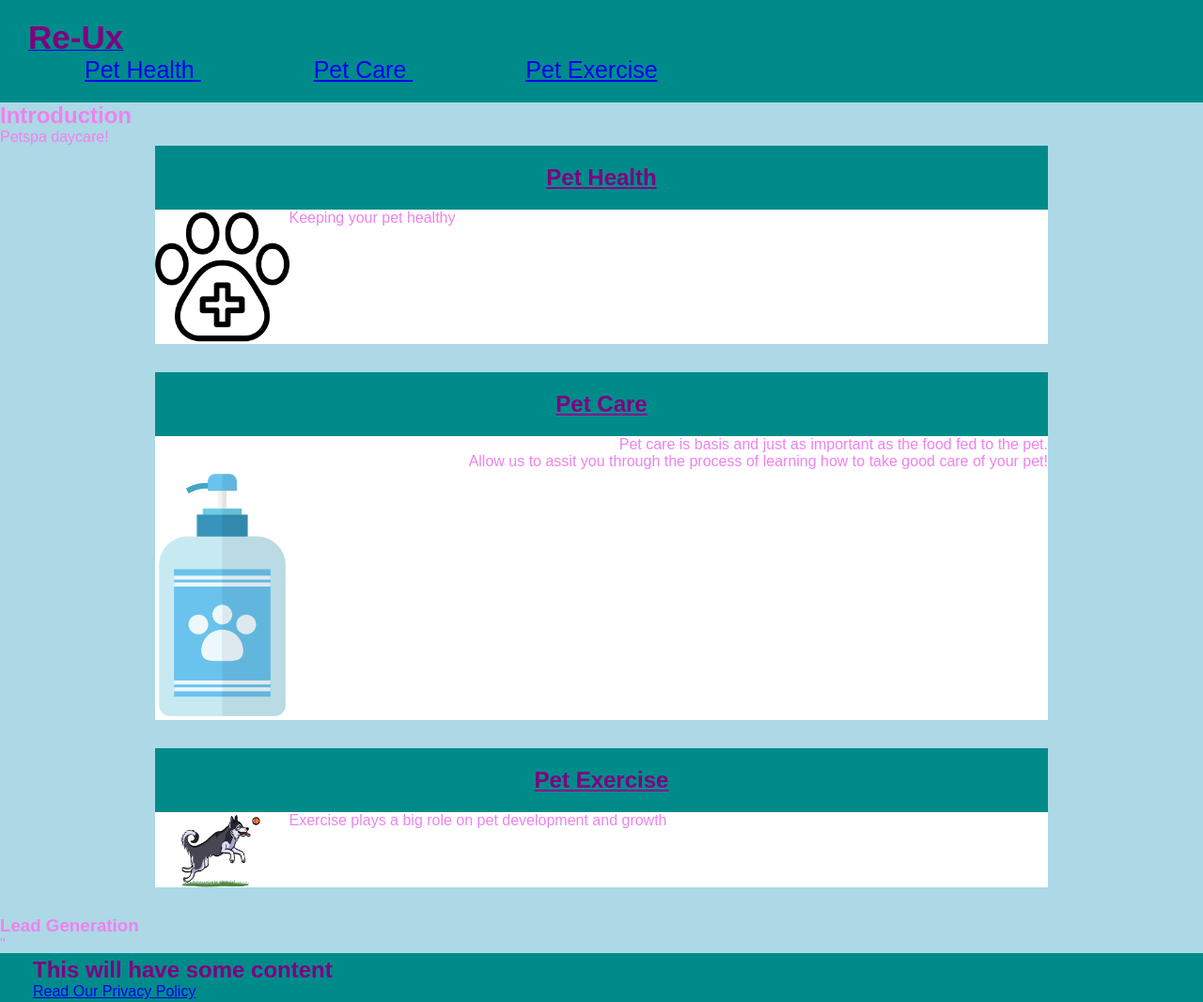
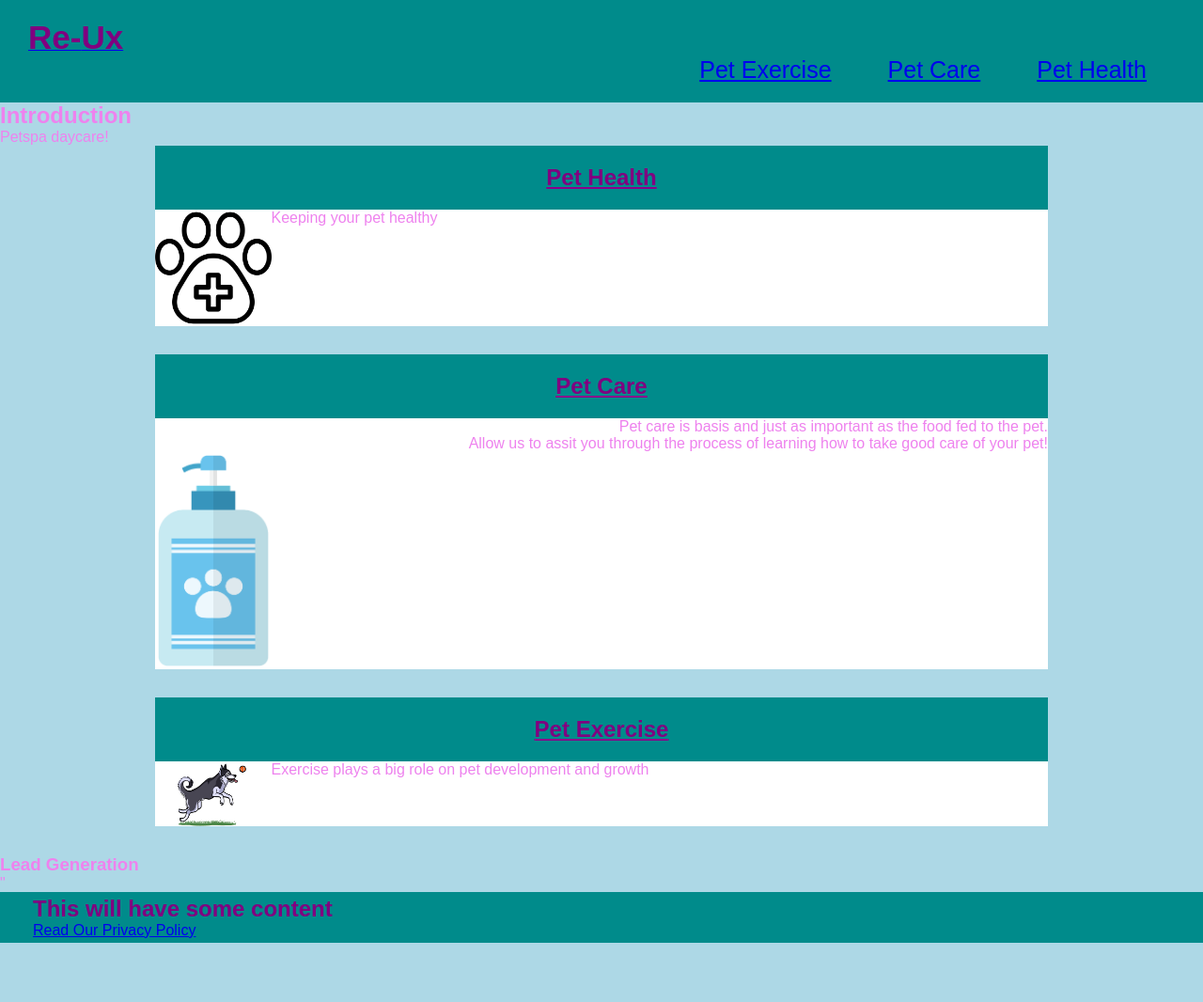
Before and after one commit to rakky21/reux, a plain HTML site: page index.html in a window 1280 px wide. Shown: the whole page at 94% size. After the commit the page ends 1003 px from the top, so only its background shows below. Drawn offline with Linux system fonts and the light colour scheme.

Commit message:
changed a few codes testing some codes out and was locked out of account.

```diff
--- a/assets/style.css
+++ b/assets/style.css
@@ -69,7 +69,7 @@ header h1 {
 }
 
 header ul li {
-    margin: 0 30px;
+    margin: 15px 30px;
     font-weight: lighter;
     font-size: 25px;
     display: inline;
@@ -79,7 +79,9 @@ header ul li a {
     margin: 0 30px;
     font-weight: lighter;
     font-size: 25px;
+    float: right;
 }
+
 
 
 .pet {
@@ -90,7 +92,7 @@ header ul li a {
 }
 
 .pet img {
-    width: 15%;
+    width: 13%;
     float: left;
 }
 
--- a/index.html
+++ b/index.html
@@ -8,17 +8,16 @@
 
     <link rel="stylesheet" href="assets/style.css">
 </head>
+
 <body>
-       <!-- Nav -->
 <header>
-    <div class="header">
+
         <a href="/index.html">
+            <div class="header">
              <h1> Re-<span class="ux">Ux</span> </h1>
         </a>
         <!-- Isolate the R & U to have a different style -->
     </div>
-
-
         <ul>
             <!-- add icons to change whenever hovering over -->
             <li>
```
